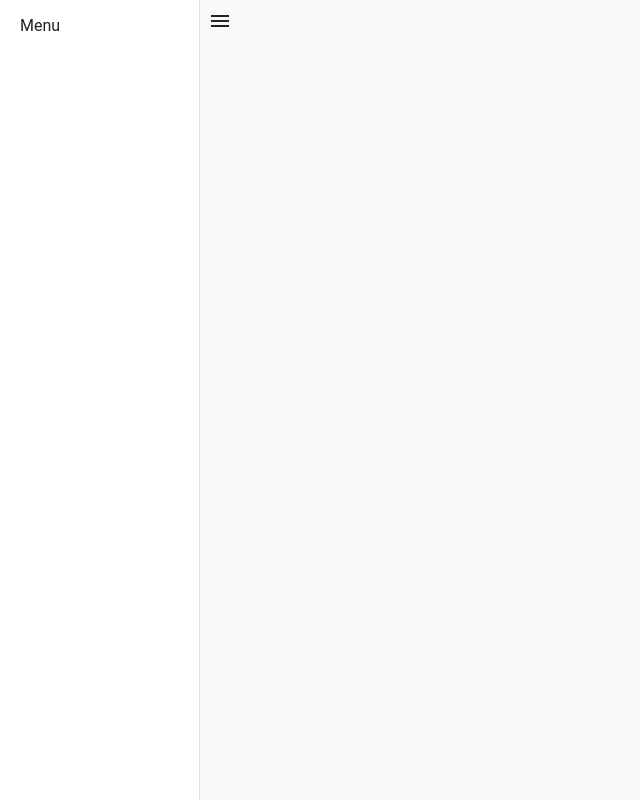
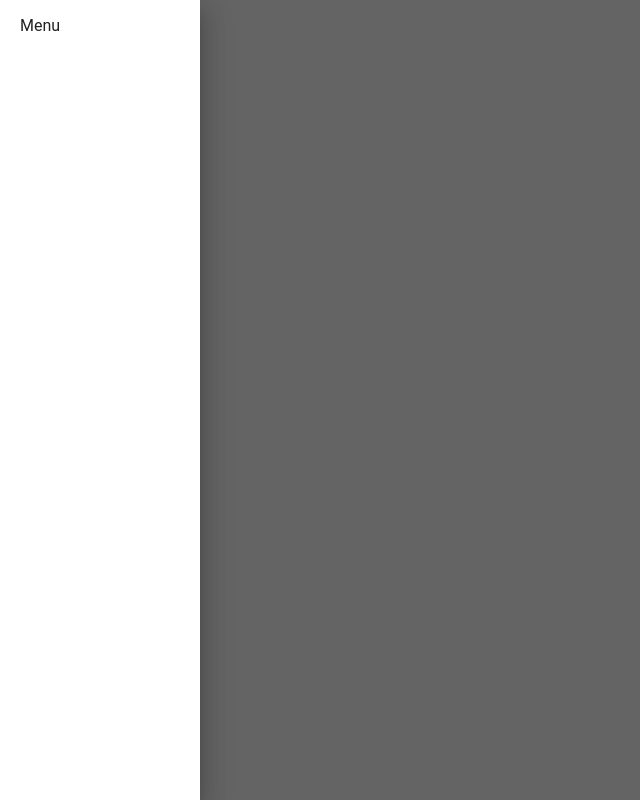
Before and after one commit to thanhhnguyen23/ng-material, an Angular app: page / in a window 1280 px wide. Both pictures are taken after a click on the button "menu". Shown: the whole page, without its empty margins (0-640 px from the left). Built offline with nearby package versions, Linux system fonts and the light colour scheme.

Commit message:
'slide over' instead of 'side out'

```diff
--- a/src/app/app.component.html
+++ b/src/app/app.component.html
@@ -1,5 +1,5 @@
 <mat-drawer-container class="container" autosize>
-  <mat-drawer #drawer class="sidenav" mode="side">
+  <mat-drawer #drawer class="sidenav">
     <p>Menu</p>
   </mat-drawer>
 
```
